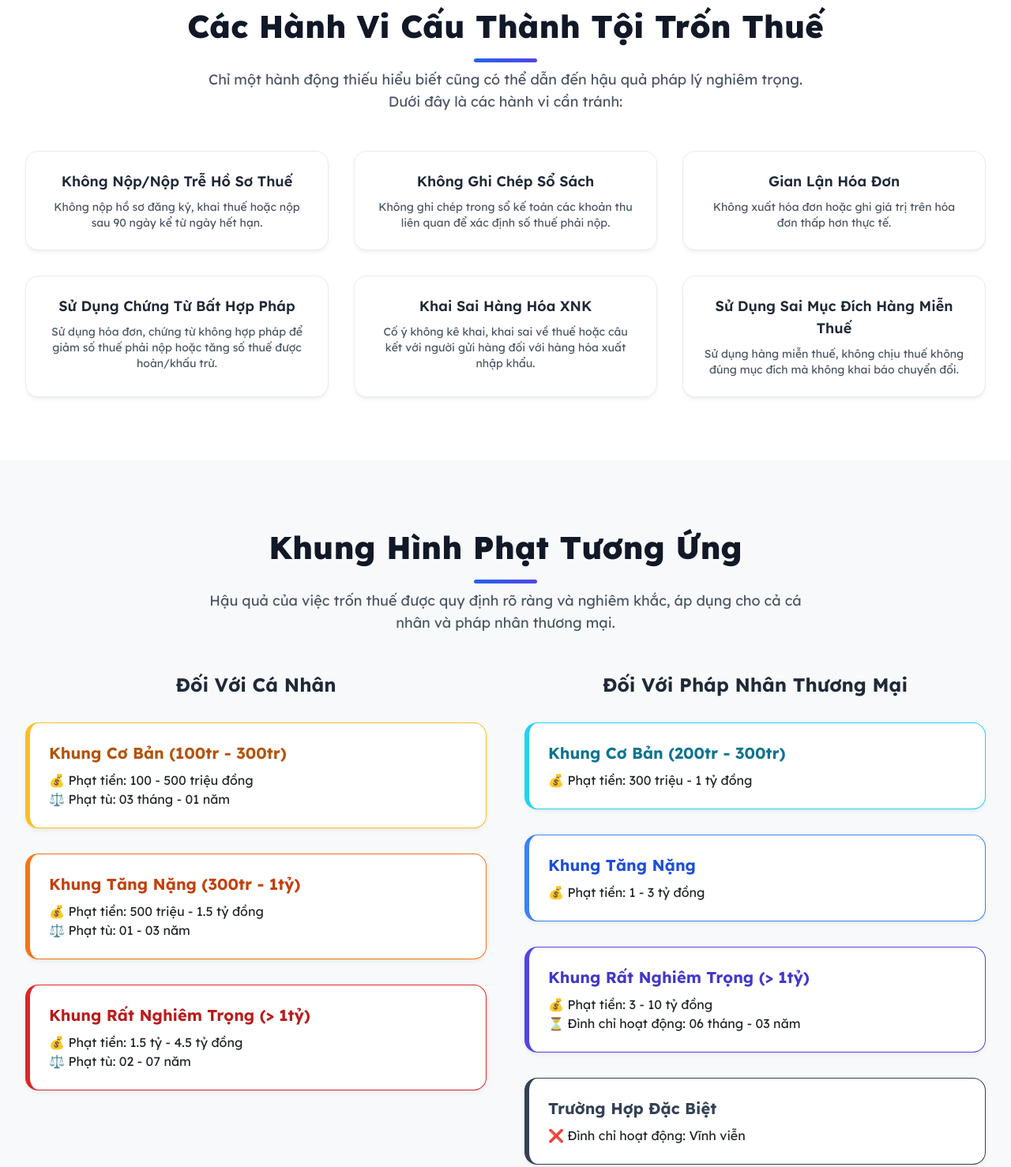
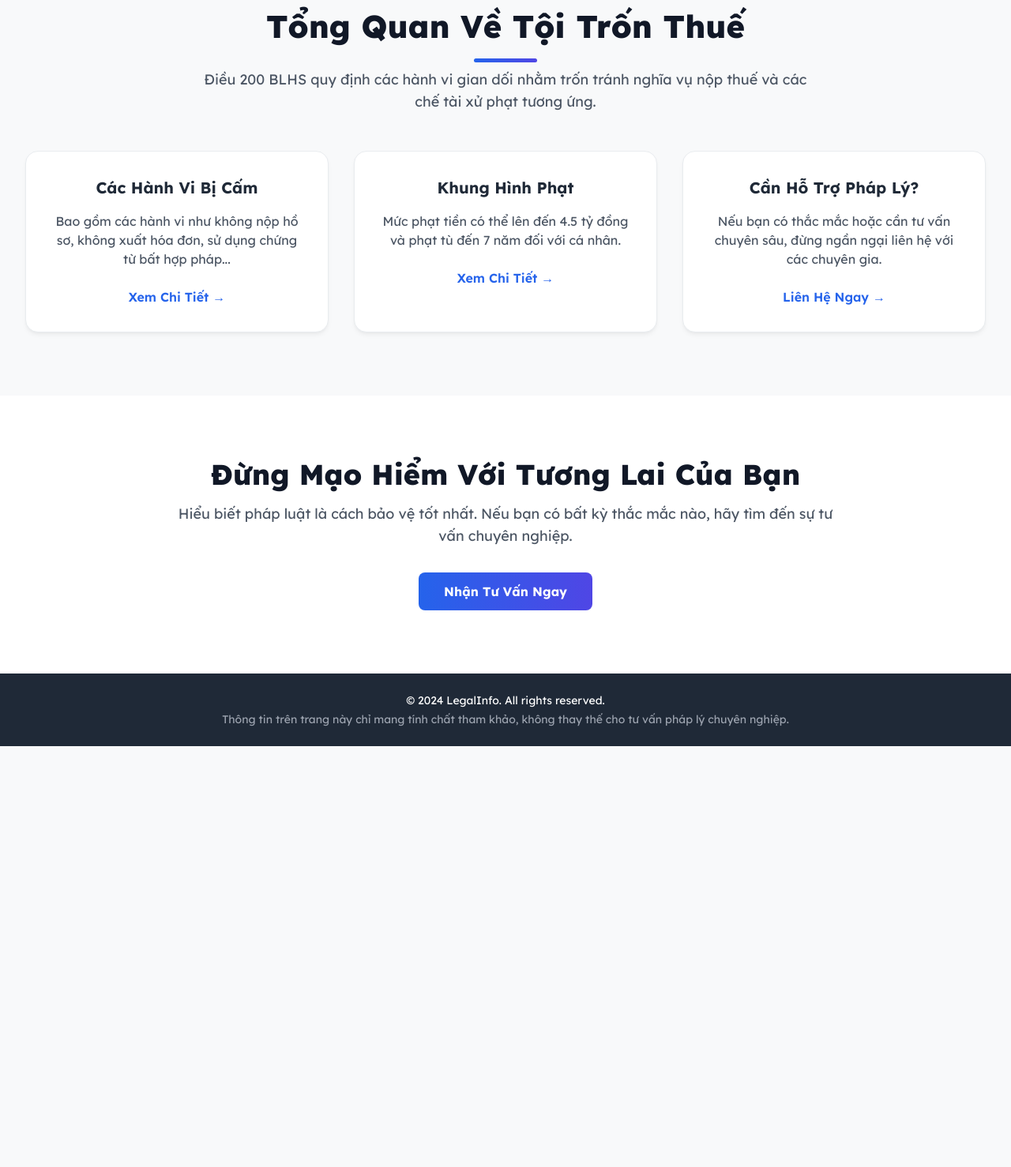
Before and after one commit to baoai123233-lang/my-infographic, a plain HTML site: page index.html in a window 1280 px wide. Shown: the part 678-2156 px from the top of the page at 79% size. After the commit the page ends 1623 px from the top, so only its background shows below. Drawn offline with nearby package versions, Linux system fonts and the light colour scheme.

Commit message:
Update index.html

```diff
--- a/index.html
+++ b/index.html
@@ -3,7 +3,7 @@
 <head>
     <meta charset="UTF-8">
     <meta name="viewport" content="width=device-width, initial-scale=1.0">
-    <title>Landing Page: Hiểu Rõ Về Tội Trốn Thuế (Điều 200 BLHS)</title>
+    <title>LegalInfo - Hiểu Rõ Về Tội Trốn Thuế</title>
     <script src="https://cdn.tailwindcss.com"></script>
     <link href="https://fonts.googleapis.com/css2?family=Lexend:wght@400;600;700;800&display=swap" rel="stylesheet">
     <style>
@@ -48,9 +48,6 @@
             background-image: linear-gradient(to right, #2563eb, #4f46e5);
             border-radius: 3px;
         }
-        .penalty-card {
-            border-left-width: 6px;
-        }
         .sticky-nav {
             backdrop-filter: blur(15px);
             background-color: rgba(255, 255, 255, 0.85);
@@ -63,7 +60,6 @@
             box-shadow: 0 10px 15px -3px rgba(79, 70, 229, 0.4), 0 4px 6px -4px rgba(79, 70, 229, 0.4);
             transform: translateY(-2px);
         }
-
         /* Animation styles for scroll-reveal */
         .reveal-on-scroll {
             opacity: 0;
@@ -83,13 +79,13 @@
         <div class="max-w-7xl mx-auto px-4 sm:px-6 lg:px-8">
             <div class="flex justify-between items-center h-16">
                 <div class="flex-shrink-0">
-                    <a href="#" class="text-2xl font-bold text-gray-800">Legal<span class="text-blue-600">Info</span></a>
+                    <a href="index.html" class="text-2xl font-bold text-gray-800">Legal<span class="text-blue-600">Info</span></a>
                 </div>
                 <div class="hidden md:block">
                     <div class="ml-10 flex items-baseline space-x-4">
-                        <a href="#acts" class="text-gray-600 hover:text-blue-600 px-3 py-2 rounded-md text-sm font-medium">Các Hành Vi</a>
-                        <a href="#penalties" class="text-gray-600 hover:text-blue-600 px-3 py-2 rounded-md text-sm font-medium">Khung Hình Phạt</a>
-                        <a href="#contact" class="text-gray-600 hover:text-blue-600 px-3 py-2 rounded-md text-sm font-medium">Tư Vấn</a>
+                        <a href="hanh-vi.html" class="text-gray-600 hover:text-blue-600 px-3 py-2 rounded-md text-sm font-medium">Các Hành Vi</a>
+                        <a href="hinh-phat.html" class="text-gray-600 hover:text-blue-600 px-3 py-2 rounded-md text-sm font-medium">Khung Hình Phạt</a>
+                        <a href="tu-van.html" class="text-gray-600 hover:text-blue-600 px-3 py-2 rounded-md text-sm font-medium">Tư Vấn</a>
                     </div>
                 </div>
             </div>
@@ -103,99 +99,39 @@
                 <h1 class="text-4xl md:text-6xl font-extrabold tracking-tight leading-tight reveal-on-scroll">Hiểu Rõ Tội Trốn Thuế Để Bảo Vệ Tương Lai Của Bạn</h1>
                 <p class="mt-6 max-w-3xl mx-auto text-lg md:text-xl text-gray-300 reveal-on-scroll" style="transition-delay: 150ms;">Toàn bộ thông tin chi tiết về Điều 200 Bộ luật Hình sự được trình bày một cách trực quan và dễ hiểu nhất.</p>
                 <div class="mt-8 reveal-on-scroll" style="transition-delay: 300ms;">
-                    <a href="#acts" class="inline-block btn-primary text-white font-bold rounded-lg px-8 py-3 text-base">Tìm Hiểu Ngay</a>
+                    <a href="#summary" class="inline-block btn-primary text-white font-bold rounded-lg px-8 py-3 text-base">Bắt Đầu Tìm Hiểu</a>
                 </div>
             </div>
         </section>
 
-        <!-- Section 1: Acts of Tax Evasion -->
-        <section id="acts" class="py-20 bg-white">
-            <div class="max-w-7xl mx-auto px-4 sm:px-6 lg:px-8">
+        <!-- Summary Section -->
+        <section id="summary" class="py-20">
+             <div class="max-w-7xl mx-auto px-4 sm:px-6 lg:px-8">
                 <div class="reveal-on-scroll">
-                    <h2 class="section-title">Các Hành Vi Cấu Thành Tội Trốn Thuế</h2>
-                    <p class="text-center text-lg text-gray-600 -mt-8 mb-12 max-w-3xl mx-auto">Chỉ một hành động thiếu hiểu biết cũng có thể dẫn đến hậu quả pháp lý nghiêm trọng. Dưới đây là các hành vi cần tránh:</p>
+                    <h2 class="section-title">Tổng Quan Về Tội Trốn Thuế</h2>
+                    <p class="text-center text-lg text-gray-600 -mt-8 mb-12 max-w-3xl mx-auto">Điều 200 BLHS quy định các hành vi gian dối nhằm trốn tránh nghĩa vụ nộp thuế và các chế tài xử phạt tương ứng.</p>
                 </div>
-                <div class="grid grid-cols-1 sm:grid-cols-2 lg:grid-cols-3 gap-8">
-                    <!-- Cards will be dynamically revealed by JS -->
-                    <div class="card p-6 flex flex-col items-center text-center reveal-on-scroll">
-                        <h3 class="text-lg font-semibold text-gray-800 mb-2">Không Nộp/Nộp Trễ Hồ Sơ Thuế</h3>
-                        <p class="text-gray-600 text-sm">Không nộp hồ sơ đăng ký, khai thuế hoặc nộp sau 90 ngày kể từ ngày hết hạn.</p>
+                <div class="grid grid-cols-1 md:grid-cols-2 lg:grid-cols-3 gap-8 text-center">
+                    <!-- Summary Card 1 -->
+                    <div class="card p-8 reveal-on-scroll">
+                        <h3 class="text-xl font-bold text-gray-800 mb-4">Các Hành Vi Bị Cấm</h3>
+                        <p class="text-gray-600 mb-6">Bao gồm các hành vi như không nộp hồ sơ, không xuất hóa đơn, sử dụng chứng từ bất hợp pháp...</p>
+                        <a href="hanh-vi.html" class="font-semibold text-blue-600 hover:text-blue-800">Xem Chi Tiết &rarr;</a>
                     </div>
-                    <div class="card p-6 flex flex-col items-center text-center reveal-on-scroll">
-                        <h3 class="text-lg font-semibold text-gray-800 mb-2">Không Ghi Chép Sổ Sách</h3>
-                        <p class="text-gray-600 text-sm">Không ghi chép trong sổ kế toán các khoản thu liên quan để xác định số thuế phải nộp.</p>
+                    <!-- Summary Card 2 -->
+                    <div class="card p-8 reveal-on-scroll">
+                        <h3 class="text-xl font-bold text-gray-800 mb-4">Khung Hình Phạt</h3>
+                        <p class="text-gray-600 mb-6">Mức phạt tiền có thể lên đến 4.5 tỷ đồng và phạt tù đến 7 năm đối với cá nhân.</p>
+                        <a href="hinh-phat.html" class="font-semibold text-blue-600 hover:text-blue-800">Xem Chi Tiết &rarr;</a>
                     </div>
-                    <div class="card p-6 flex flex-col items-center text-center reveal-on-scroll">
-                        <h3 class="text-lg font-semibold text-gray-800 mb-2">Gian Lận Hóa Đơn</h3>
-                        <p class="text-gray-600 text-sm">Không xuất hóa đơn hoặc ghi giá trị trên hóa đơn thấp hơn thực tế.</p>
-                    </div>
-                    <div class="card p-6 flex flex-col items-center text-center reveal-on-scroll">
-                        <h3 class="text-lg font-semibold text-gray-800 mb-2">Sử Dụng Chứng Từ Bất Hợp Pháp</h3>
-                        <p class="text-gray-600 text-sm">Sử dụng hóa đơn, chứng từ không hợp pháp để giảm số thuế phải nộp hoặc tăng số thuế được hoàn/khấu trừ.</p>
-                    </div>
-                    <div class="card p-6 flex flex-col items-center text-center reveal-on-scroll">
-                        <h3 class="text-lg font-semibold text-gray-800 mb-2">Khai Sai Hàng Hóa XNK</h3>
-                        <p class="text-gray-600 text-sm">Cố ý không kê khai, khai sai về thuế hoặc câu kết với người gửi hàng đối với hàng hóa xuất nhập khẩu.</p>
-                    </div>
-                    <div class="card p-6 flex flex-col items-center text-center reveal-on-scroll">
-                        <h3 class="text-lg font-semibold text-gray-800 mb-2">Sử Dụng Sai Mục Đích Hàng Miễn Thuế</h3>
-                        <p class="text-gray-600 text-sm">Sử dụng hàng miễn thuế, không chịu thuế không đúng mục đích mà không khai báo chuyển đổi.</p>
+                    <!-- Summary Card 3 -->
+                     <div class="card p-8 reveal-on-scroll">
+                        <h3 class="text-xl font-bold text-gray-800 mb-4">Cần Hỗ Trợ Pháp Lý?</h3>
+                        <p class="text-gray-600 mb-6">Nếu bạn có thắc mắc hoặc cần tư vấn chuyên sâu, đừng ngần ngại liên hệ với các chuyên gia.</p>
+                        <a href="tu-van.html" class="font-semibold text-blue-600 hover:text-blue-800">Liên Hệ Ngay &rarr;</a>
                     </div>
                 </div>
-            </div>
-        </section>
-
-        <!-- Section 2: Penalties -->
-        <section id="penalties" class="py-20">
-            <div class="max-w-7xl mx-auto px-4 sm:px-6 lg:px-8">
-                <div class="reveal-on-scroll">
-                    <h2 class="section-title">Khung Hình Phạt Tương Ứng</h2>
-                    <p class="text-center text-lg text-gray-600 -mt-8 mb-12 max-w-3xl mx-auto">Hậu quả của việc trốn thuế được quy định rõ ràng và nghiêm khắc, áp dụng cho cả cá nhân và pháp nhân thương mại.</p>
-                </div>
-                <div class="grid grid-cols-1 lg:grid-cols-2 gap-12">
-                    <!-- For Individuals -->
-                    <div class="space-y-8 reveal-on-scroll">
-                        <h3 class="text-2xl font-bold text-center text-gray-800">Đối Với Cá Nhân</h3>
-                        <div class="card p-6 penalty-card border-amber-400">
-                            <h4 class="text-xl font-bold text-amber-700 mb-2">Khung Cơ Bản (100tr - 300tr)</h4>
-                            <p>💰 Phạt tiền: 100 - 500 triệu đồng</p>
-                            <p>⚖️ Phạt tù: 03 tháng - 01 năm</p>
-                        </div>
-                        <div class="card p-6 penalty-card border-orange-500">
-                            <h4 class="text-xl font-bold text-orange-700 mb-2">Khung Tăng Nặng (300tr - 1tỷ)</h4>
-                            <p>💰 Phạt tiền: 500 triệu - 1.5 tỷ đồng</p>
-                            <p>⚖️ Phạt tù: 01 - 03 năm</p>
-                        </div>
-                        <div class="card p-6 penalty-card border-red-600">
-                            <h4 class="text-xl font-bold text-red-700 mb-2">Khung Rất Nghiêm Trọng (> 1tỷ)</h4>
-                            <p>💰 Phạt tiền: 1.5 tỷ - 4.5 tỷ đồng</p>
-                            <p>⚖️ Phạt tù: 02 - 07 năm</p>
-                        </div>
-                    </div>
-
-                    <!-- For Commercial Legal Entities -->
-                    <div class="space-y-8 reveal-on-scroll">
-                        <h3 class="text-2xl font-bold text-center text-gray-800">Đối Với Pháp Nhân Thương Mại</h3>
-                        <div class="card p-6 penalty-card border-cyan-400">
-                           <h4 class="text-xl font-bold text-cyan-700 mb-2">Khung Cơ Bản (200tr - 300tr)</h4>
-                           <p>💰 Phạt tiền: 300 triệu - 1 tỷ đồng</p>
-                        </div>
-                        <div class="card p-6 penalty-card border-blue-500">
-                            <h4 class="text-xl font-bold text-blue-700 mb-2">Khung Tăng Nặng</h4>
-                            <p>💰 Phạt tiền: 1 - 3 tỷ đồng</p>
-                        </div>
-                        <div class="card p-6 penalty-card border-indigo-600">
-                            <h4 class="text-xl font-bold text-indigo-700 mb-2">Khung Rất Nghiêm Trọng (> 1tỷ)</h4>
-                             <p>💰 Phạt tiền: 3 - 10 tỷ đồng</p>
-                             <p>⏳ Đình chỉ hoạt động: 06 tháng - 03 năm</p>
-                        </div>
-                        <div class="card p-6 penalty-card border-slate-700">
-                            <h4 class="text-xl font-bold text-slate-700 mb-2">Trường Hợp Đặc Biệt</h4>
-                             <p>❌ Đình chỉ hoạt động: Vĩnh viễn</p>
-                        </div>
-                    </div>
-                </div>
-            </div>
+             </div>
         </section>
 
         <!-- CTA Section -->
@@ -205,7 +141,7 @@
                     <h2 class="text-3xl md:text-4xl font-extrabold text-gray-900">Đừng Mạo Hiểm Với Tương Lai Của Bạn</h2>
                     <p class="mt-4 text-lg text-gray-600">Hiểu biết pháp luật là cách bảo vệ tốt nhất. Nếu bạn có bất kỳ thắc mắc nào, hãy tìm đến sự tư vấn chuyên nghiệp.</p>
                     <div class="mt-8">
-                        <a href="#" class="inline-block btn-primary text-white font-bold rounded-lg px-8 py-3 text-base">Nhận Tư Vấn Ngay</a>
+                        <a href="tu-van.html" class="inline-block btn-primary text-white font-bold rounded-lg px-8 py-3 text-base">Nhận Tư Vấn Ngay</a>
                     </div>
                 </div>
             </div>
@@ -223,25 +159,15 @@
     <script>
         document.addEventListener('DOMContentLoaded', () => {
             const revealElements = document.querySelectorAll('.reveal-on-scroll');
-
             const observer = new IntersectionObserver((entries) => {
-                entries.forEach((entry, index) => {
+                entries.forEach(entry => {
                     if (entry.isIntersecting) {
-                        // Add a staggered delay based on the element's index
-                        const delay = entry.target.style.transitionDelay ? 0 : (Array.from(revealElements).indexOf(entry.target) % 6) * 100;
-                        setTimeout(() => {
-                           entry.target.classList.add('is-visible');
-                        }, delay);
+                        entry.target.classList.add('is-visible');
                         observer.unobserve(entry.target);
                     }
                 });
-            }, {
-                threshold: 0.1
-            });
-
-            revealElements.forEach(element => {
-                observer.observe(element);
-            });
+            }, { threshold: 0.1 });
+            revealElements.forEach(element => observer.observe(element));
         });
     </script>
 </body>
```
